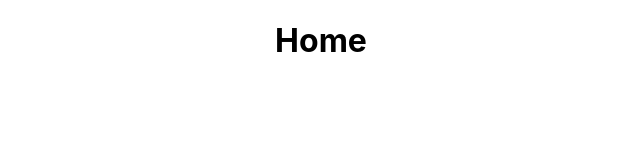
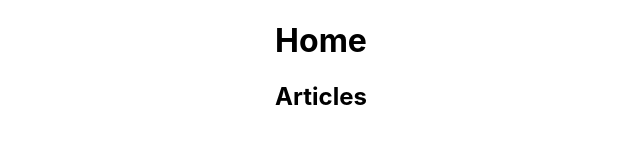
Before and after one commit to nickhartdev/NewsHub, a React (Create React App) app: page /home in a window 1280 px wide. Shown: the top 161 px of the page, without its empty margins (319-959 px from the left). Built offline with nearby package versions, Linux system fonts and the light colour scheme.

Commit message:
Add initial article structure

```diff
--- a/src/components/Home/Articles/Articles.js
+++ b/src/components/Home/Articles/Articles.js
@@ -0,0 +1,10 @@
+import React from 'react';
+import '../../../i18n';
+
+const Articles = () => {
+  return (
+    <h2>Articles</h2>
+  )
+}
+
+export default Articles;
--- a/src/components/Home/Home.js
+++ b/src/components/Home/Home.js
@@ -1,10 +1,14 @@
 import React from 'react';
 import '../../i18n';
+import Articles from './Articles/Articles';
 
 const Home = () => {
   return (
-    <h1>Home</h1>
-  )
+    <main>
+      <h1>Home</h1>
+      <Articles />
+    </main>
+  );
 }
 
 export default Home;
```
